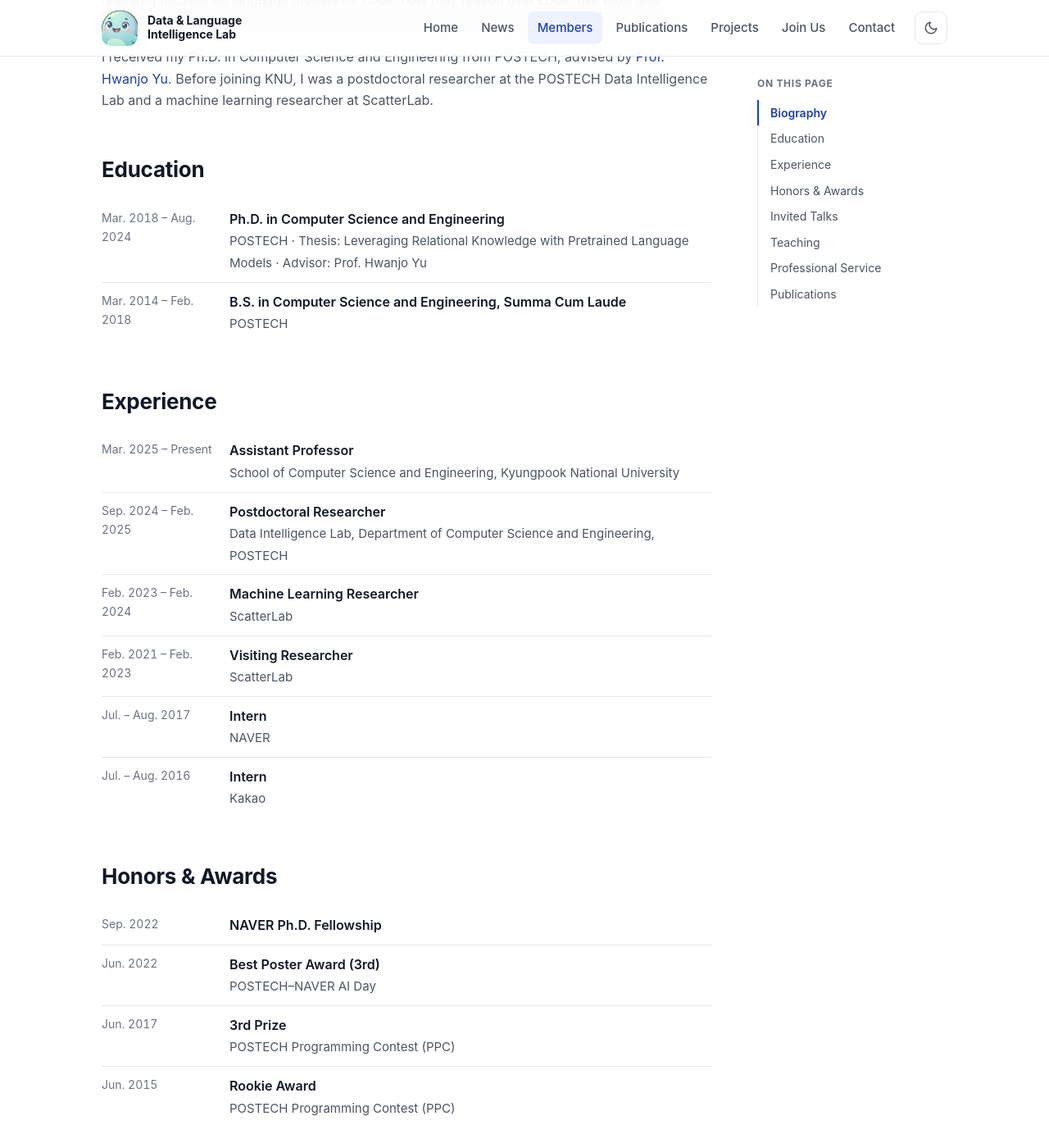
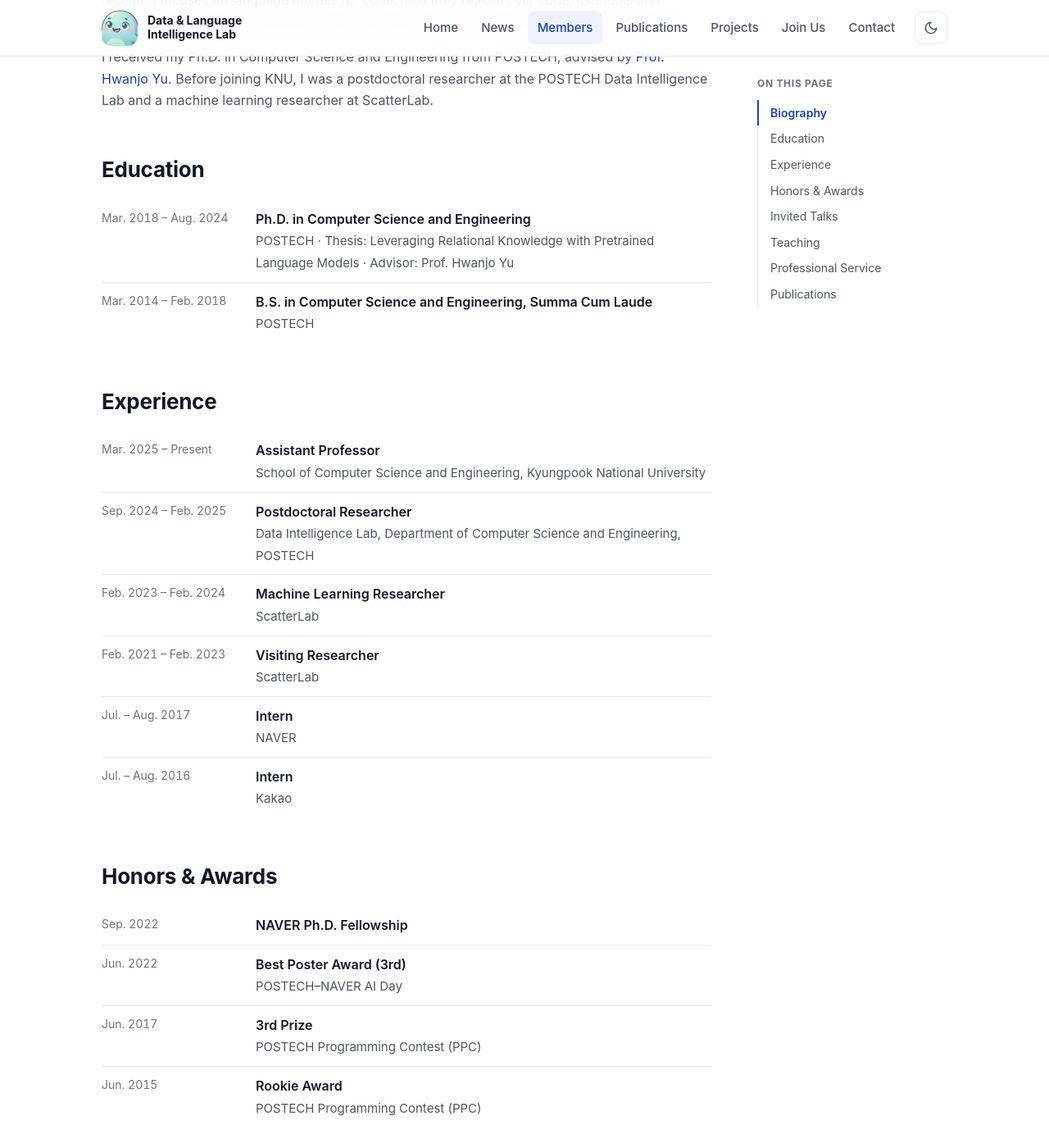
Before and after one commit to knu-dli/knu-dli.github.io, a Jekyll site: the page built from people/seonghyeon-lee.md, in a window 1280 px wide and 1400 px high, scrolled down 594 px. Shown: the whole window at 82% size. Built offline with Jekyll 4.4.1, drawn with Linux system fonts in a browser that asks for light colours; some web fonts are replaced.

Commit message:
Profile: widen the date column so ranges fit on one line
Co-Authored-By: Claude Opus 5.5 <noreply@anthropic.com>

```diff
--- a/assets/css/style.css
+++ b/assets/css/style.css
@@ -283,7 +283,7 @@ img { max-width: 100%; display: block; }
 .profile-pubs { margin-top: 48px; }
 .profile-pubs h2 .count { font-size: 15px; font-weight: 600; color: var(--text-faint); margin-left: 6px; }
 .timeline { list-style: none; padding: 0 !important; margin: 0; }
-.timeline li { display: grid; grid-template-columns: 140px 1fr; gap: 16px; padding: 10px 0; border-bottom: 1px solid var(--border); }
+.timeline li { display: grid; grid-template-columns: 172px 1fr; gap: 16px; padding: 10px 0; border-bottom: 1px solid var(--border); }
 .timeline li + li { margin-top: 0 !important; }
 .timeline li:last-child { border-bottom: 0; }
 .timeline-when { color: var(--text-faint); font-size: 14px; font-variant-numeric: tabular-nums; }
```
